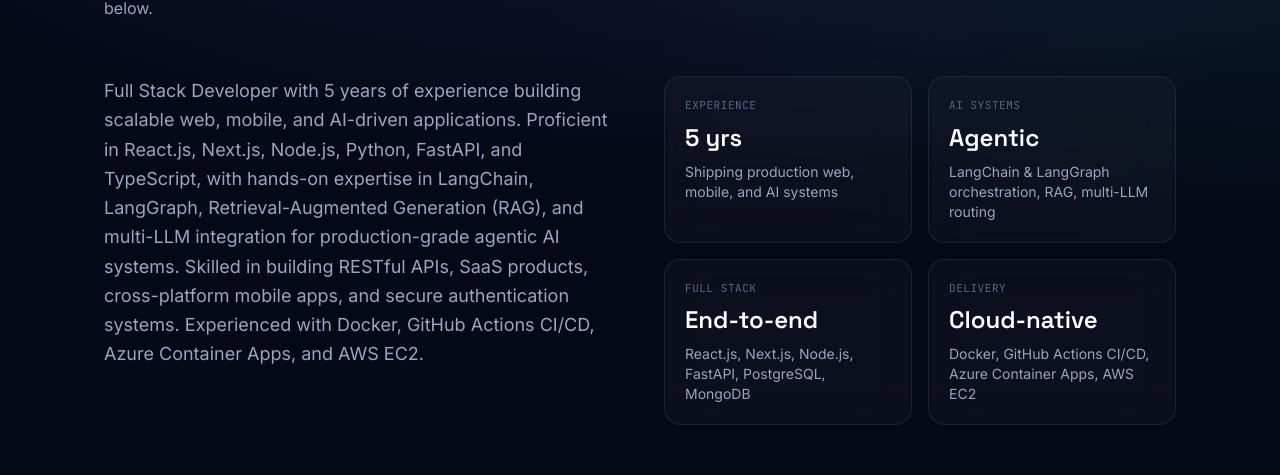
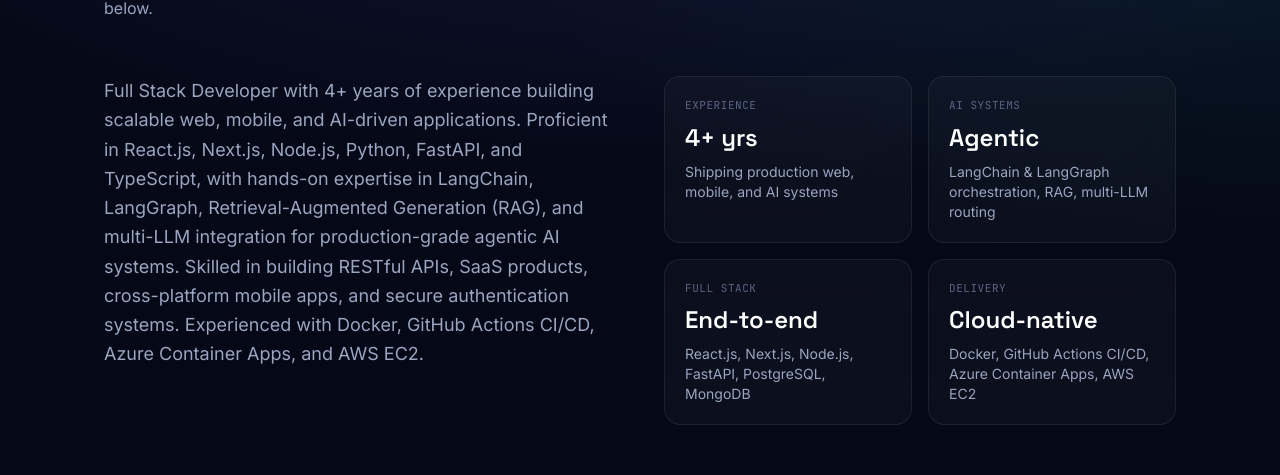
Before and after one commit to Fayez-fyz/fayez-portfolio, a Next.js app: page / in a window 1280 px wide. Shown: the part 1028-1503 px from the top of the page. Built offline with nearby package versions, Linux system fonts and the light colour scheme.

Commit message:
updated title

```diff
--- a/app/layout.tsx
+++ b/app/layout.tsx
@@ -1,5 +1,6 @@
 import type { Metadata } from 'next';
 import { Space_Grotesk, Inter, JetBrains_Mono } from 'next/font/google';
+// @ts-expect-error Next.js loads this global stylesheet at build time.
 import './globals.css';
 import { personal } from '@/lib/data';
 
--- a/lib/data.ts
+++ b/lib/data.ts
@@ -9,8 +9,8 @@ import type {
 
 export const personal = {
   name: 'Fayez',
-  title: 'Full Stack AI Engineer',
-  shortTitle: 'Full Stack AI Engineer',
+  title: 'Senior Software Engineer | Full Stack & AI Engineer',
+  shortTitle: 'Senior Software Engineer | Full Stack & AI Engineer',
   location: 'Tamil Nadu, India',
   email: 'zeyaffayez007@gmail.com',
   phone: '+91-8098838503',
@@ -19,9 +19,9 @@ export const personal = {
   portfolio: 'https://fayez.vercel.app',
   // Paste your Google Drive share link here (set sharing to "Anyone with the link can view").
   resumeUrl: 'https://drive.google.com/file/d/1tyZako07EDcrXEZ9bFYSZKjqweC1f3NY/view?usp=drive_link',
-  yearsExperience: '5',
+  yearsExperience: '4+',
   summary:
-    'Full Stack Developer with 5 years of experience building scalable web, mobile, and AI-driven applications. Proficient in React.js, Next.js, Node.js, Python, FastAPI, and TypeScript, with hands-on expertise in LangChain, LangGraph, Retrieval-Augmented Generation (RAG), and multi-LLM integration for production-grade agentic AI systems. Skilled in building RESTful APIs, SaaS products, cross-platform mobile apps, and secure authentication systems. Experienced with Docker, GitHub Actions CI/CD, Azure Container Apps, and AWS EC2.',
+    'Full Stack Developer with 4+ years of experience building scalable web, mobile, and AI-driven applications. Proficient in React.js, Next.js, Node.js, Python, FastAPI, and TypeScript, with hands-on expertise in LangChain, LangGraph, Retrieval-Augmented Generation (RAG), and multi-LLM integration for production-grade agentic AI systems. Skilled in building RESTful APIs, SaaS products, cross-platform mobile apps, and secure authentication systems. Experienced with Docker, GitHub Actions CI/CD, Azure Container Apps, and AWS EC2.',
   focusAreas: [
     'Agentic AI Systems',
     'RAG Pipelines',
@@ -33,7 +33,7 @@ export const personal = {
 export const aboutHighlights = [
   {
     label: 'Experience',
-    value: '5 yrs',
+    value: '4+ yrs',
     detail: 'Shipping production web, mobile, and AI systems',
   },
   {
```
